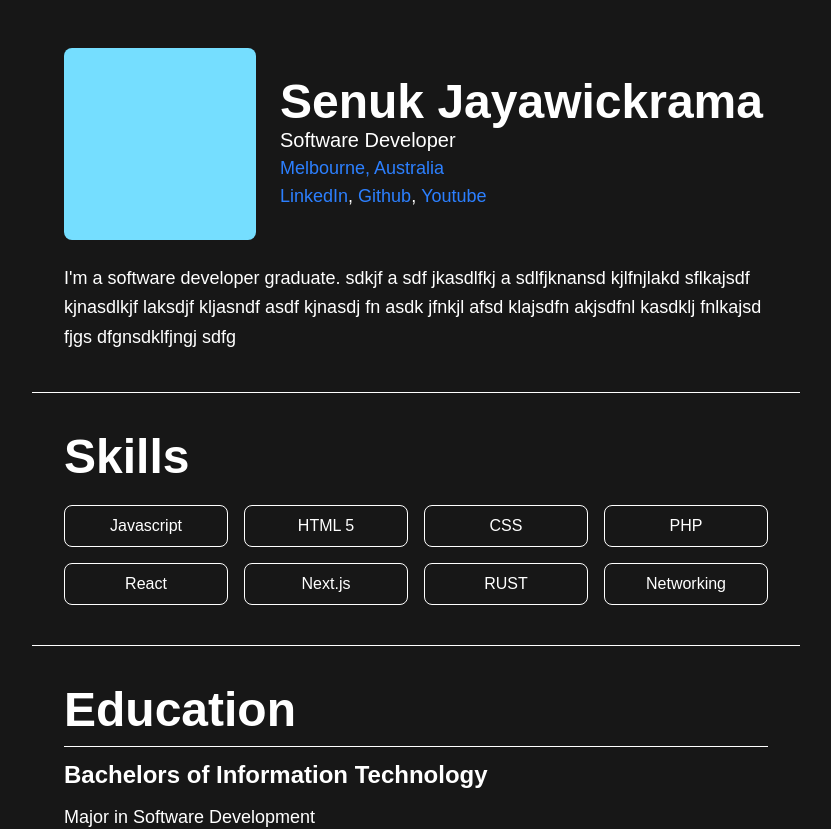
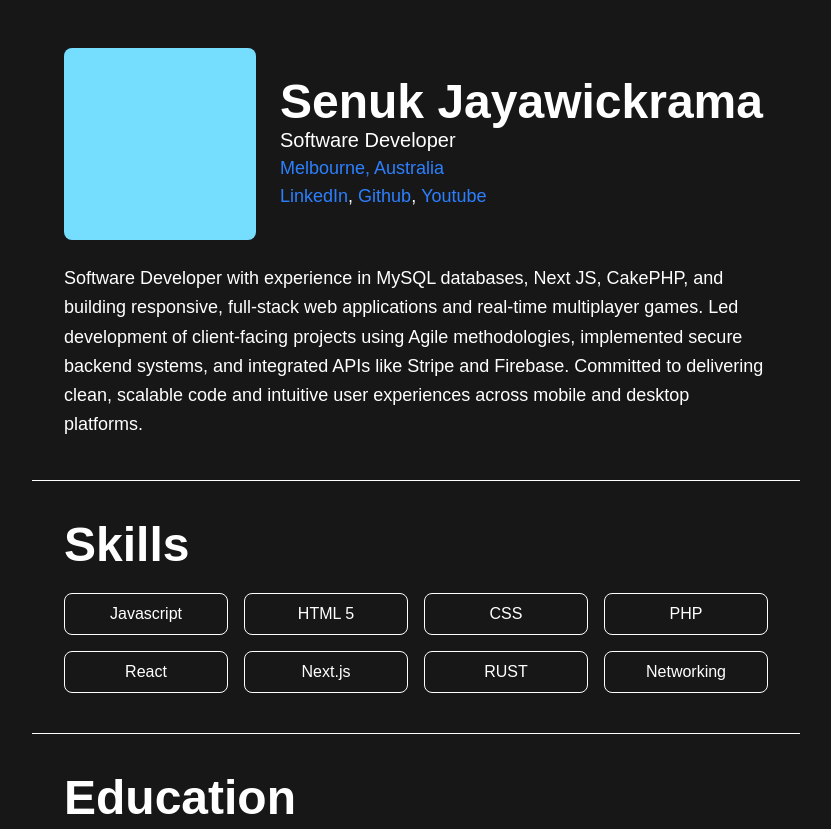
Before and after one commit to SenukDev/portfolio-website, a Next.js app: page / in a window 1280 px wide. Shown: the top 829 px of the page, without its empty margins (224-1055 px from the left). Built offline with nearby package versions, Linux system fonts and the light colour scheme.

Commit message:
Added Introduction Content

```diff
--- a/app/components/Introduction.tsx
+++ b/app/components/Introduction.tsx
@@ -23,8 +23,10 @@ const Introduction = () => {
                     </div>
                 </div>
                 <p className="text-md md:text-lg leading-relaxed">
-                    I'm a software developer graduate. sdkjf a sdf jkasdlfkj a sdlfjknansd kjlfnjlakd sflkajsdf kjnasdlkjf laksdjf kljasndf
-                    asdf kjnasdj fn asdk jfnkjl afsd klajsdfn akjsdfnl kasdklj fnlkajsd fjgs dfgnsdklfjngj sdfg
+                    Software Developer with experience in MySQL databases, Next JS, CakePHP, and building responsive, full-stack
+                    web applications and real-time multiplayer games. Led development of client-facing projects using Agile
+                    methodologies, implemented secure backend systems, and integrated APIs like Stripe and Firebase. Committed to
+                    delivering clean, scalable code and intuitive user experiences across mobile and desktop platforms.
                 </p>
             </div>
         </div>
```
